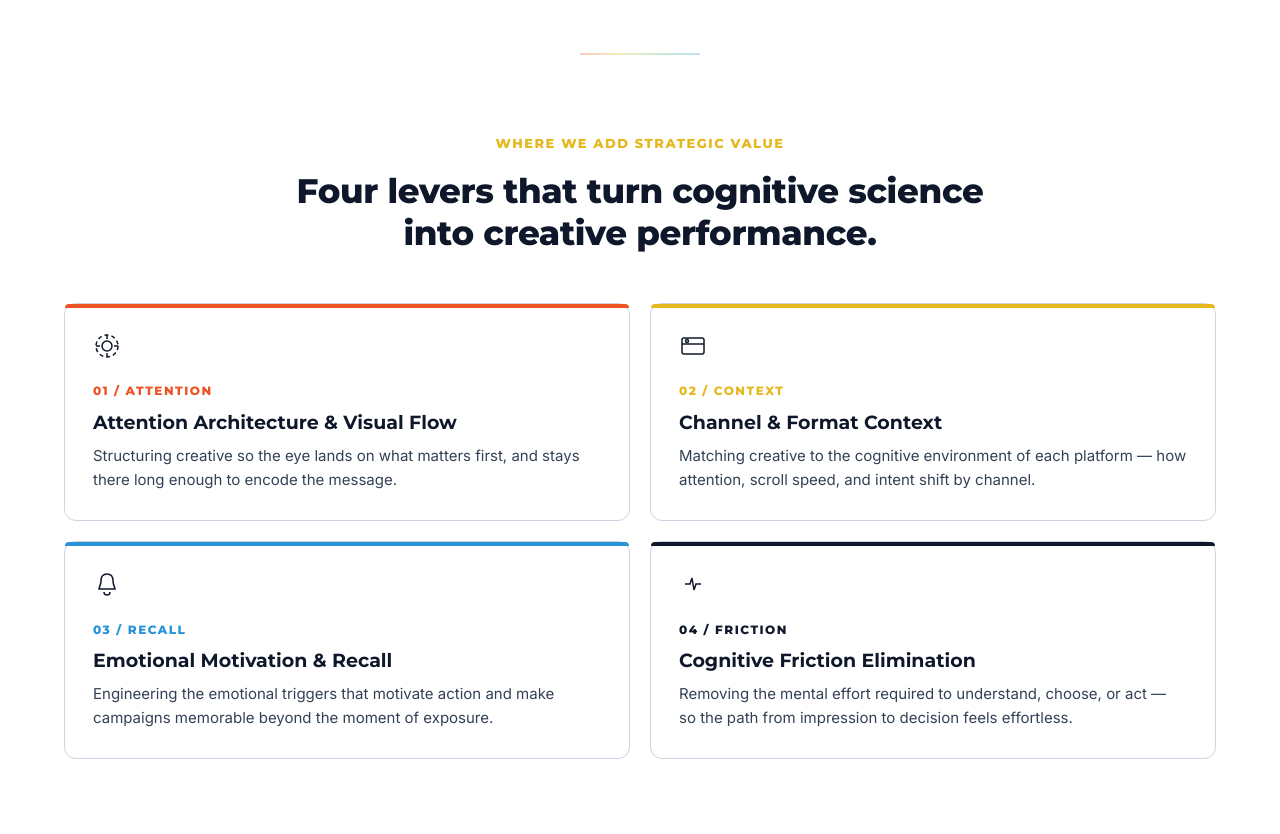
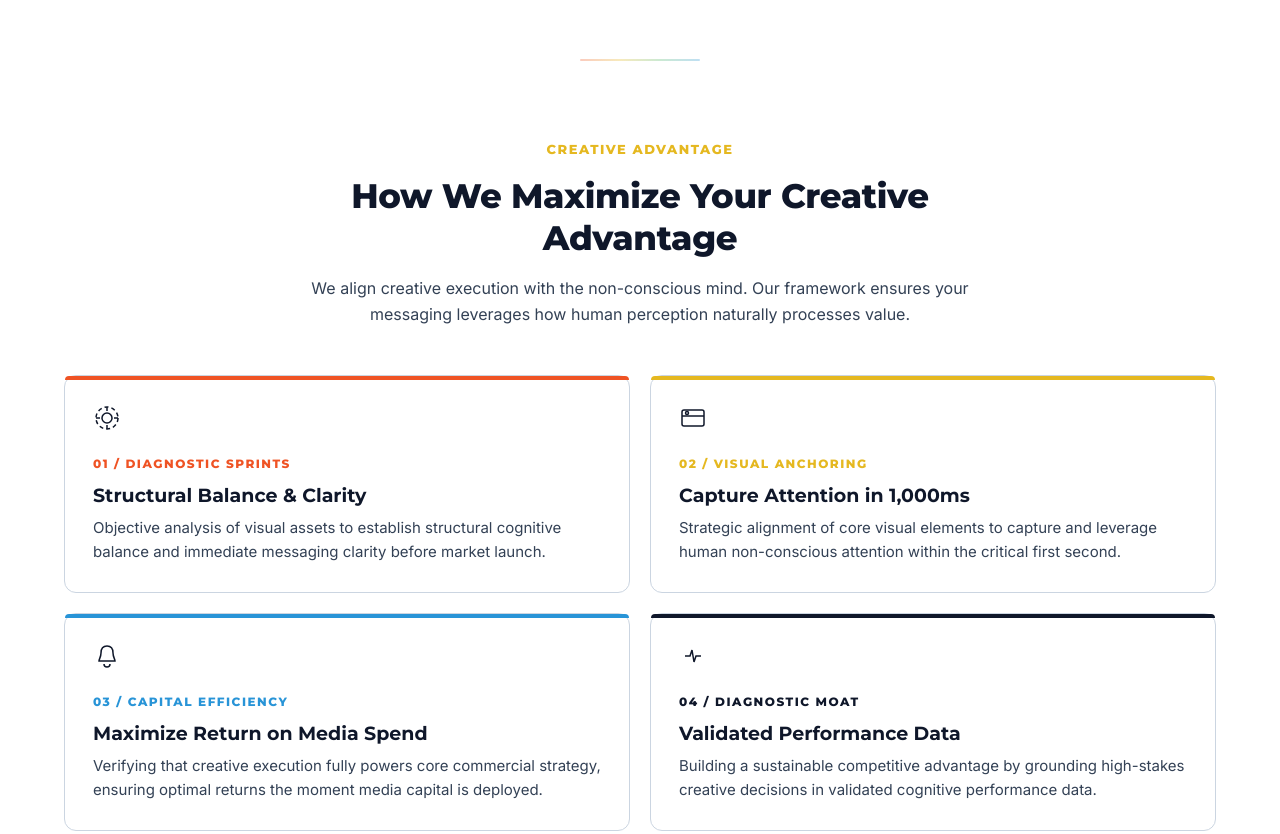
Before and after one commit to NiclasDebois/unconsciousadvisory, a plain HTML site: page index.html in a window 1280 px wide. Shown: the part 1360-2194 px from the top of the page. Drawn offline with Linux system fonts and the light colour scheme.

Commit message:
Distribute high-impact brand copy across Homepage and About page

```diff
--- a/index.html
+++ b/index.html
@@ -109,12 +109,12 @@
       <div class="wrap">
         <div class="eyebrow">Behavioral Marketing Strategy &amp; Performance Creative Optimization</div>
         <h1 class="slogan">&ldquo;Planning for the unconscious is planning for <span class="accent">growth</span>.&rdquo;</h1>
-        <p class="secondary">Make creative work with the mind &mdash; not against it.</p>
-        <p class="sub">Unconscious Advisory applies cognitive science, biometric insights, and attention architecture to turn creative decisions into commercially effective, high-performing campaign assets.</p>
+        <p class="secondary">We operate in the 1,000ms reality.</p>
+        <p class="sub">In modern digital feeds, 80% of consumer processing occurs in the first second of exposure. This fraction of time is your sharpest commercial wedge &mdash; where decisions initiate, attention anchors, and media capital achieves maximum return.</p>
         <a class="hero-cta" href="https://calendar.app.google/3XZ5W4jzeasUxDdb6" target="_blank" rel="noopener">Schedule an Executive Briefing</a>
 
         <div class="reality-box">
-          <span class="lightning">&#9889;</span> <strong>The 1,000ms Reality:</strong> In modern feeds, 80% of non-conscious consumer processing happens in the first second. If your visual hierarchy fails in the first blink, media capital is burned.
+          <span class="lightning">&#9889;</span> <strong>Engineering Cognitive Balance:</strong> We amplify your media investments by establishing structural cognitive balance and visual clarity before your campaign goes live.
         </div>
       </div>
     </header>
@@ -143,37 +143,38 @@
     <section id="value">
       <div class="wrap">
         <div class="section-head">
-          <div class="eyebrow" style="color:var(--grad-3)">Where We Add Strategic Value</div>
-          <h2>Four levers that turn cognitive science into creative performance.</h2>
+          <div class="eyebrow" style="color:var(--grad-3)">Creative Advantage</div>
+          <h2>How We Maximize Your Creative Advantage</h2>
+          <p>We align creative execution with the non-conscious mind. Our framework ensures your messaging leverages how human perception naturally processes value.</p>
         </div>
         <div class="grid grid-2x2">
           <div class="card">
             <div class="top-bar" style="background:var(--grad-1)"></div>
             <div class="icon"><svg width="28" height="28" viewBox="0 0 28 28"><circle cx="14" cy="14" r="5"/><circle cx="14" cy="14" r="11" stroke-dasharray="4 3"/><path d="M14 3 L14 7 M14 21 L14 25 M3 14 L7 14 M21 14 L25 14"/></svg></div>
-            <span class="num" style="color:var(--grad-1)">01 / Attention</span>
-            <h3>Attention Architecture &amp; Visual Flow</h3>
-            <p>Structuring creative so the eye lands on what matters first, and stays there long enough to encode the message.</p>
+            <span class="num" style="color:var(--grad-1)">01 / Diagnostic Sprints</span>
+            <h3>Structural Balance &amp; Clarity</h3>
+            <p>Objective analysis of visual assets to establish structural cognitive balance and immediate messaging clarity before market launch.</p>
           </div>
           <div class="card">
             <div class="top-bar" style="background:var(--grad-3)"></div>
             <div class="icon"><svg width="28" height="28" viewBox="0 0 28 28"><rect x="3" y="6" width="22" height="16" rx="2"/><path d="M3 12 L25 12"/><circle cx="8" cy="9" r="1.5"/></svg></div>
-            <span class="num" style="color:var(--grad-3)">02 / Context</span>
-            <h3>Channel &amp; Format Context</h3>
-            <p>Matching creative to the cognitive environment of each platform &mdash; how attention, scroll speed, and intent shift by channel.</p>
+            <span class="num" style="color:var(--grad-3)">02 / Visual Anchoring</span>
+            <h3>Capture Attention in 1,000ms</h3>
+            <p>Strategic alignment of core visual elements to capture and leverage human non-conscious attention within the critical first second.</p>
           </div>
           <div class="card">
             <div class="top-bar" style="background:var(--grad-5)"></div>
             <div class="icon"><svg width="28" height="28" viewBox="0 0 28 28"><path d="M14 4 C10 4 8 7 8 11 C8 15 6 17 6 19 L22 19 C22 17 20 15 20 11 C20 7 18 4 14 4 Z M11 22 C11 24 12 25 14 25 C16 25 17 24 17 22"/></svg></div>
-            <span class="num" style="color:var(--grad-5)">03 / Recall</span>
-            <h3>Emotional Motivation &amp; Recall</h3>
-            <p>Engineering the emotional triggers that motivate action and make campaigns memorable beyond the moment of exposure.</p>
+            <span class="num" style="color:var(--grad-5)">03 / Capital Efficiency</span>
+            <h3>Maximize Return on Media Spend</h3>
+            <p>Verifying that creative execution fully powers core commercial strategy, ensuring optimal returns the moment media capital is deployed.</p>
           </div>
           <div class="card">
             <div class="top-bar" style="background:var(--dark)"></div>
             <div class="icon"><svg width="28" height="28" viewBox="0 0 28 28"><path d="M6 14 L11 14 L13 8 L15 20 L17 14 L22 14"/></svg></div>
-            <span class="num" style="color:var(--dark)">04 / Friction</span>
-            <h3>Cognitive Friction Elimination</h3>
-            <p>Removing the mental effort required to understand, choose, or act &mdash; so the path from impression to decision feels effortless.</p>
+            <span class="num" style="color:var(--dark)">04 / Diagnostic Moat</span>
+            <h3>Validated Performance Data</h3>
+            <p>Building a sustainable competitive advantage by grounding high-stakes creative decisions in validated cognitive performance data.</p>
           </div>
         </div>
       </div>
@@ -251,9 +252,9 @@
             </div>
             <div class="about-card">
               <div class="about-quote">
-                &ldquo;If your visual hierarchy fails in the first blink, media capital is burned. We ensure your creative works with human cognition from day one.&rdquo;
+                &ldquo;If a strategy cannot be explained simply, it cannot be executed effectively. Your audience makes up their mind in one second. We ensure you own that second.&rdquo;
               </div>
-              <div class="about-author">&mdash; Niclas Debois, Founder</div>
+              <div class="about-author">&mdash; Niclas Debois, Applied Cognitive Science Specialist</div>
             </div>
           </div>
         </div>
```
Also changed, not shown: about.html (+9 -9 lines).
